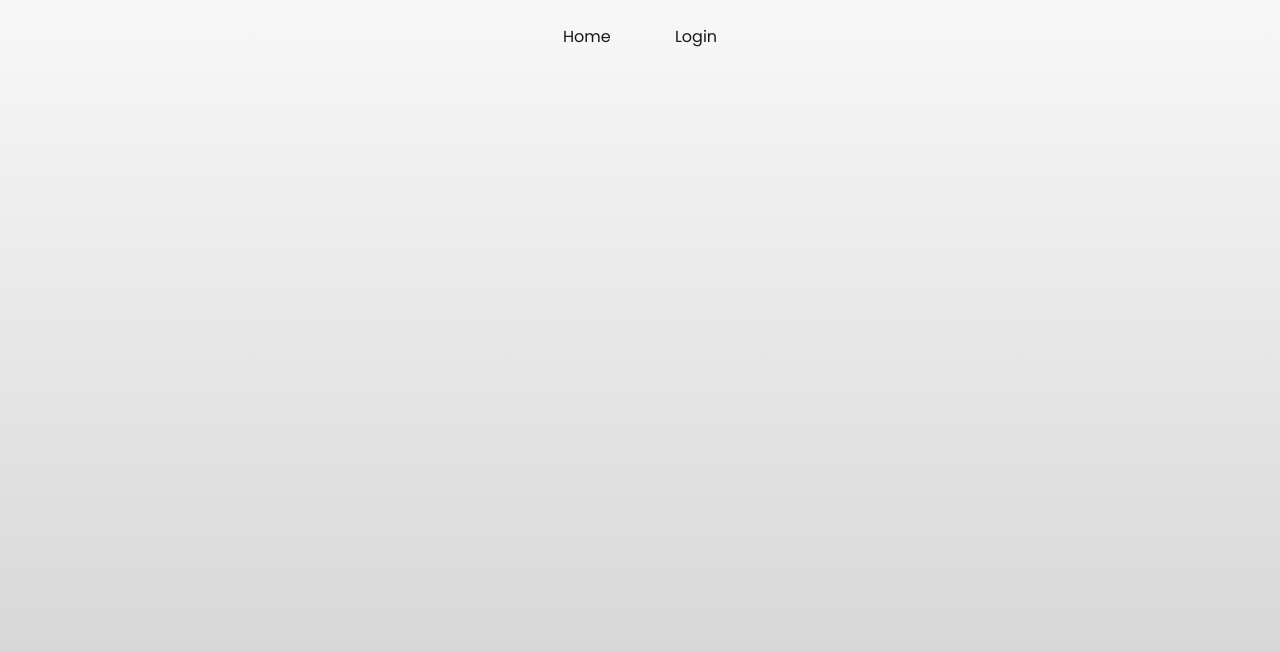
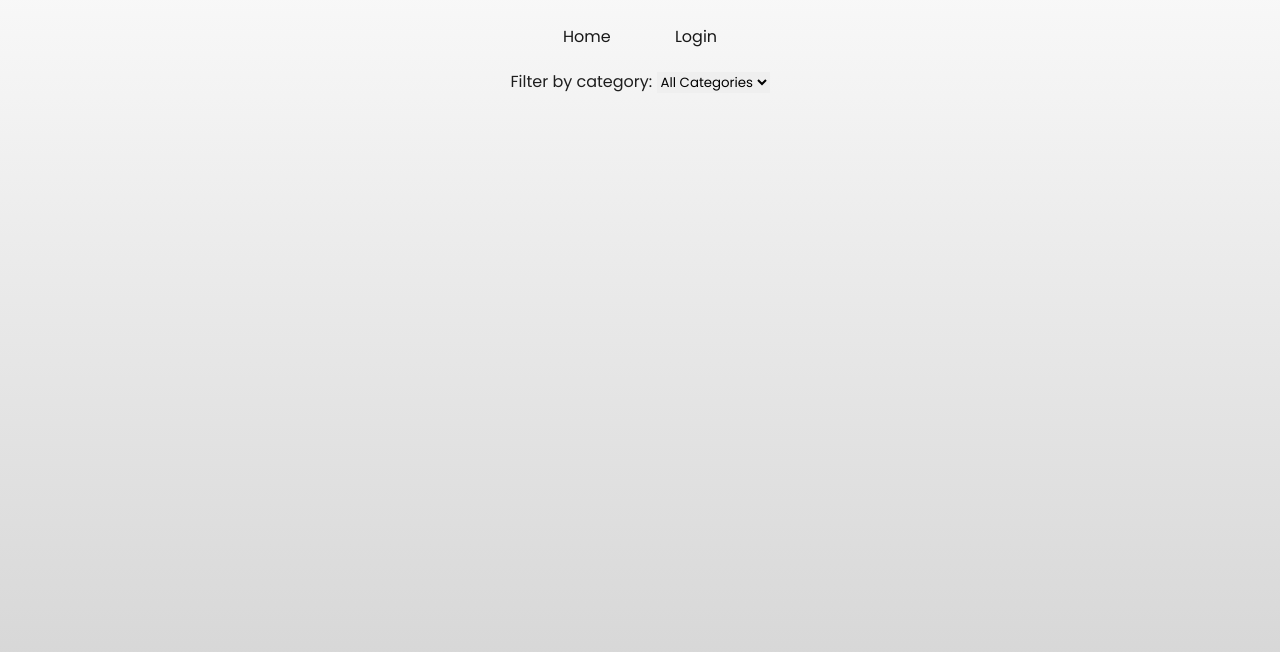
Before and after one commit to garethS-debug/Blog-Application, a website: page index.html in a window 1280 px wide. Shown: the part 148-800 px from the top of the page. Drawn offline with Linux system fonts and the light colour scheme; no server answers.

Commit message:
Dropdown for filtering

```diff
--- a/index.html
+++ b/index.html
@@ -99,9 +99,15 @@
     </div>
 
   <div class="container" id="posts-container">
+<label for="category-filter">Filter by category:</label>
+<select id="category-filter">
+  <option value="">All Categories</option>
+  <option value="">Recent</option>
+</select>
+
 
     <div id="posts"></div>
-  </div>
+    </div>
 
 
 
```
